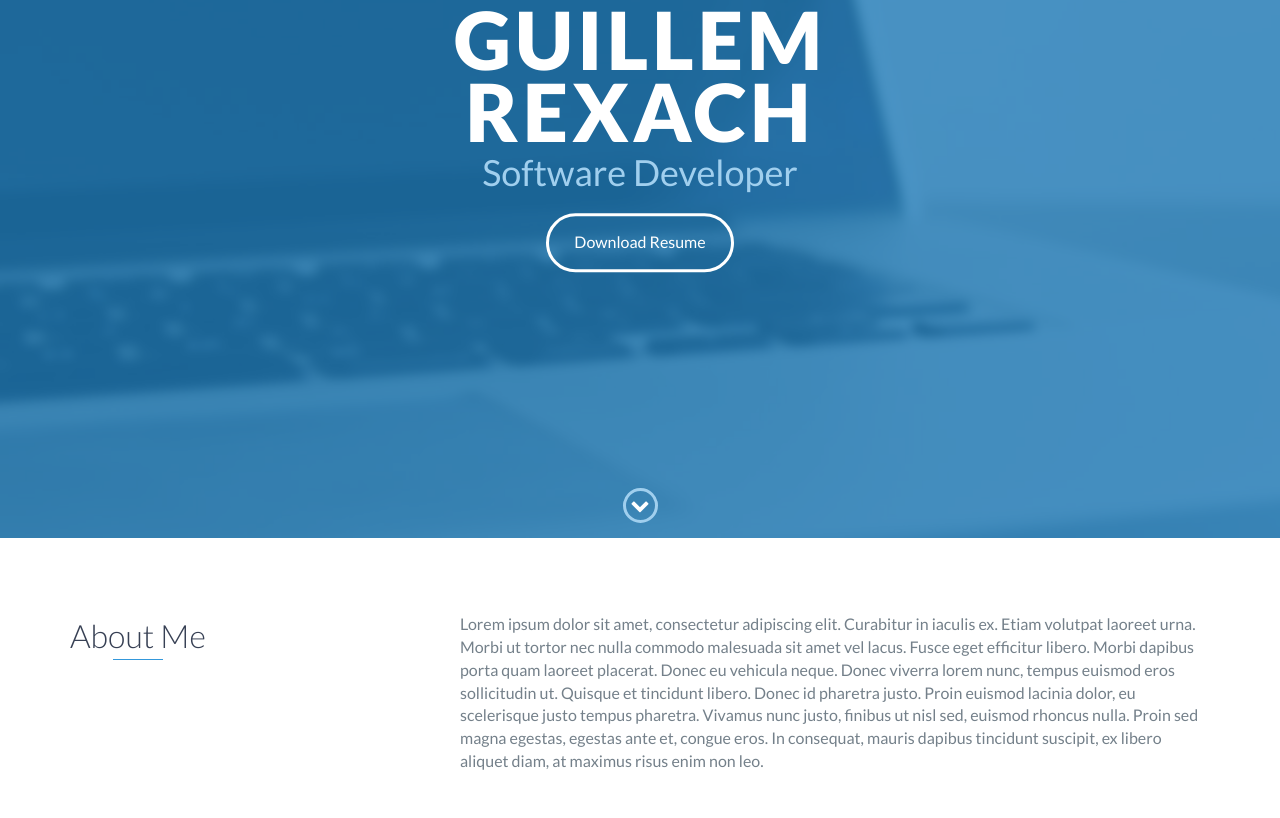
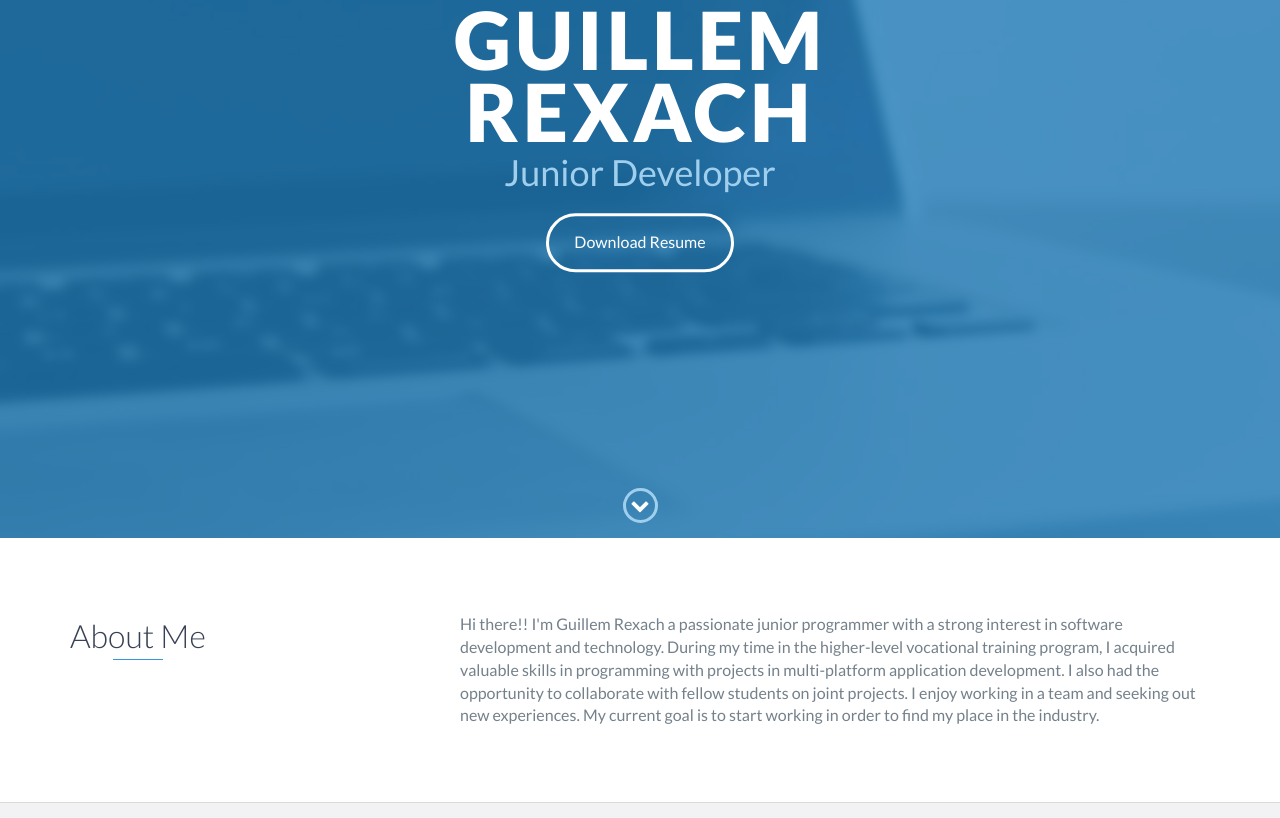
Before and after one commit to GuillemRexach/guillemrexach.github.io, a website: page index.html in a window 1280 px wide. Shown: the part 262-1080 px from the top of the page. Drawn offline with nearby package versions, Linux system fonts and the light colour scheme.

Commit message:
Update index.html

```diff
--- a/index.html
+++ b/index.html
@@ -49,8 +49,8 @@
     <div id="lead">
         <div id="lead-content">
             <h1>Guillem Rexach</h1>
-            <h2>Software Developer</h2>
-            <a href=".\Guillem_Rexach_CV.pdf" class="btn-rounded-white">Download Resume</a>
+            <h2>Junior Developer</h2>
+            <a href=".\Guillem_Rexach_CV.pdf" download class="btn-rounded-white">Download Resume</a>
         </div>
         <!-- End #lead-content -->
 
@@ -73,9 +73,8 @@
                 </div>
                 <div class="col-md-8">
                     <p>
-                        Lorem ipsum dolor sit amet, consectetur adipiscing elit. Curabitur in iaculis ex. Etiam volutpat laoreet urna. Morbi ut tortor nec nulla commodo malesuada sit amet vel lacus. Fusce eget efficitur libero. Morbi dapibus porta quam laoreet placerat. Donec
-                        eu vehicula neque. Donec viverra lorem nunc, tempus euismod eros sollicitudin ut. Quisque et tincidunt libero. Donec id pharetra justo. Proin euismod lacinia dolor, eu scelerisque justo tempus pharetra. Vivamus nunc justo, finibus
-                        ut nisl sed, euismod rhoncus nulla. Proin sed magna egestas, egestas ante et, congue eros. In consequat, mauris dapibus tincidunt suscipit, ex libero aliquet diam, at maximus risus enim non leo.
+                        Hi there!! I'm Guillem Rexach a passionate junior programmer with a strong interest in software development and technology. During my time in the higher-level vocational training program, I acquired valuable skills in programming with projects in multi-platform application development. I also had the opportunity to collaborate with fellow students on joint projects.
+                        I enjoy working in a team and seeking out new experiences. My current goal is to start working in order to find my place in the industry.
                     </p>
                 </div>
             </div>
@@ -196,6 +195,7 @@
             <li>HTML</li>
             <li>CSS</li>
             <li>XML</li>
+            <li>Figma</li>
         </ul>
     </div>
     <!-- End #skills -->
```
